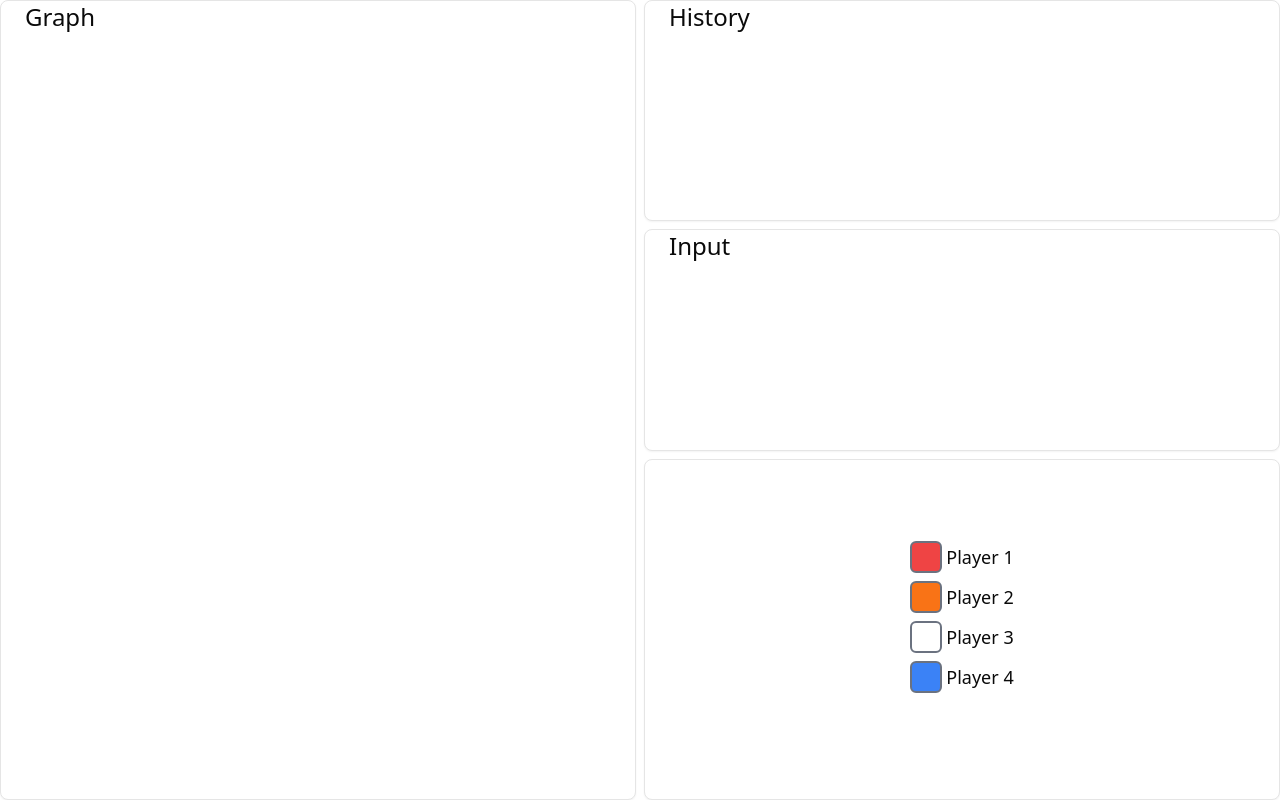
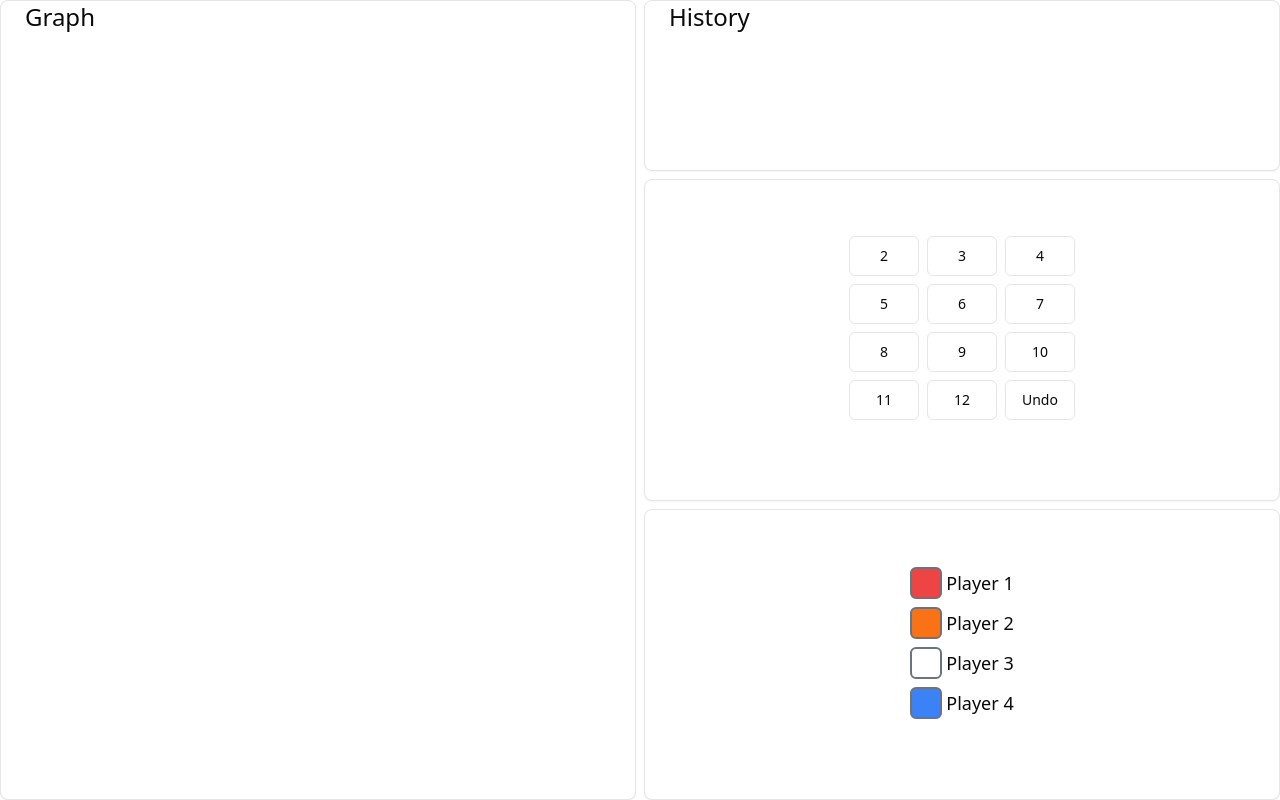
Before and after one commit to BBryanJ/board-game-tracker, a React (Vite) app: page / in a window 1280 px wide. Built offline with nearby package versions, Linux system fonts and the light colour scheme.

Commit message:
feat(ui): input section mockup

```diff
--- a/src/App.tsx
+++ b/src/App.tsx
@@ -1,3 +1,4 @@
+import { Button } from './components/ui/button';
 import { Card, CardContent } from './components/ui/card';
 
 function App() {
@@ -14,8 +15,21 @@
         </CardContent>
       </Card>
       <Card>
-        <CardContent>
-          <p className='text-2xl'>Input</p>
+        <CardContent className='h-full flex justify-center items-center'>
+          <div className='grid grid-cols-3 gap-2'>
+            <Button variant='outline'>2</Button>
+            <Button variant='outline'>3</Button>
+            <Button variant='outline'>4</Button>
+            <Button variant='outline'>5</Button>
+            <Button variant='outline'>6</Button>
+            <Button variant='outline'>7</Button>
+            <Button variant='outline'>8</Button>
+            <Button variant='outline'>9</Button>
+            <Button variant='outline'>10</Button>
+            <Button variant='outline'>11</Button>
+            <Button variant='outline'>12</Button>
+            <Button variant='outline'>Undo</Button>
+          </div>
         </CardContent>
       </Card>
       <Card>
--- /dev/null
+++ b/src/components/ui/button.tsx
@@ -0,0 +1,56 @@
+import * as React from "react"
+import { Slot } from "@radix-ui/react-slot"
+import { cva, type VariantProps } from "class-variance-authority"
+
+import { cn } from "@/lib/utils"
+
+const buttonVariants = cva(
+  "inline-flex items-center justify-center whitespace-nowrap rounded-md text-sm font-medium ring-offset-background transition-colors focus-visible:outline-none focus-visible:ring-2 focus-visible:ring-ring focus-visible:ring-offset-2 disabled:pointer-events-none disabled:opacity-50",
+  {
+    variants: {
+      variant: {
+        default: "bg-primary text-primary-foreground hover:bg-primary/90",
+        destructive:
+          "bg-destructive text-destructive-foreground hover:bg-destructive/90",
+        outline:
+          "border border-input bg-background hover:bg-accent hover:text-accent-foreground",
+        secondary:
+          "bg-secondary text-secondary-foreground hover:bg-secondary/80",
+        ghost: "hover:bg-accent hover:text-accent-foreground",
+        link: "text-primary underline-offset-4 hover:underline",
+      },
+      size: {
+        default: "h-10 px-4 py-2",
+        sm: "h-9 rounded-md px-3",
+        lg: "h-11 rounded-md px-8",
+        icon: "h-10 w-10",
+      },
+    },
+    defaultVariants: {
+      variant: "default",
+      size: "default",
+    },
+  }
+)
+
+export interface ButtonProps
+  extends React.ButtonHTMLAttributes<HTMLButtonElement>,
+    VariantProps<typeof buttonVariants> {
+  asChild?: boolean
+}
+
+const Button = React.forwardRef<HTMLButtonElement, ButtonProps>(
+  ({ className, variant, size, asChild = false, ...props }, ref) => {
+    const Comp = asChild ? Slot : "button"
+    return (
+      <Comp
+        className={cn(buttonVariants({ variant, size, className }))}
+        ref={ref}
+        {...props}
+      />
+    )
+  }
+)
+Button.displayName = "Button"
+
+export { Button, buttonVariants }
```
